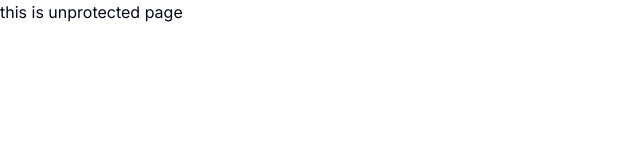
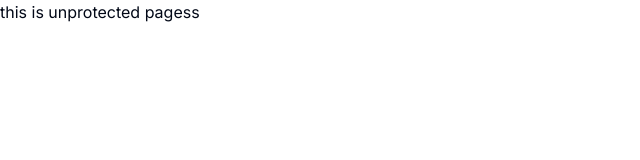
Before and after one commit to Avish24x/Leaning-Platty, a Next.js app: page /sign-in in a window 1280 px wide. Shown: the top 160 px of the page, without its empty margins (0-640 px from the left). Built offline with nearby package versions, Linux system fonts and the light colour scheme.

Commit message:
test commit

```diff
--- a/app/(auth)/(routes)/sign-in/page.tsx
+++ b/app/(auth)/(routes)/sign-in/page.tsx
@@ -1,7 +1,7 @@
 export default function SignInPage() {
     return (
     <p>
-      this is unprotected page
+      this is unprotected pagess
     </p>
     )
   }
```
